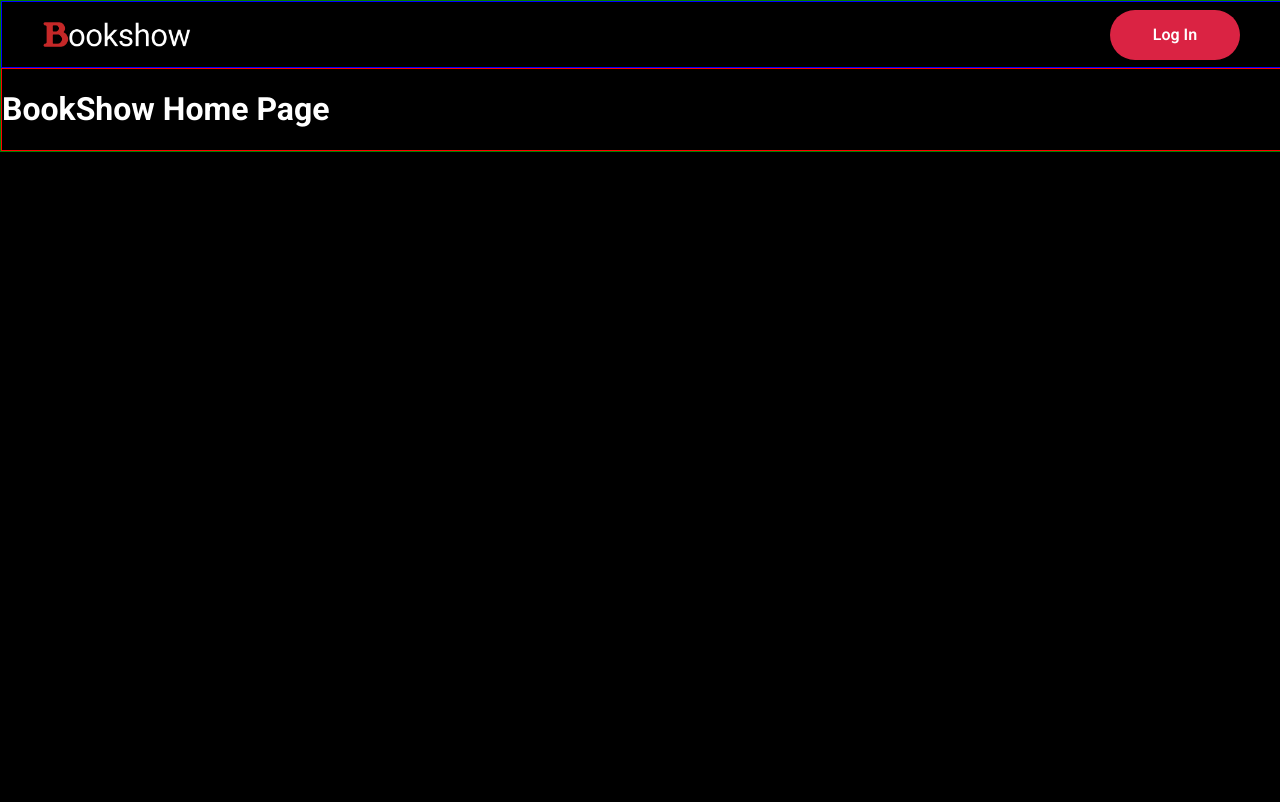
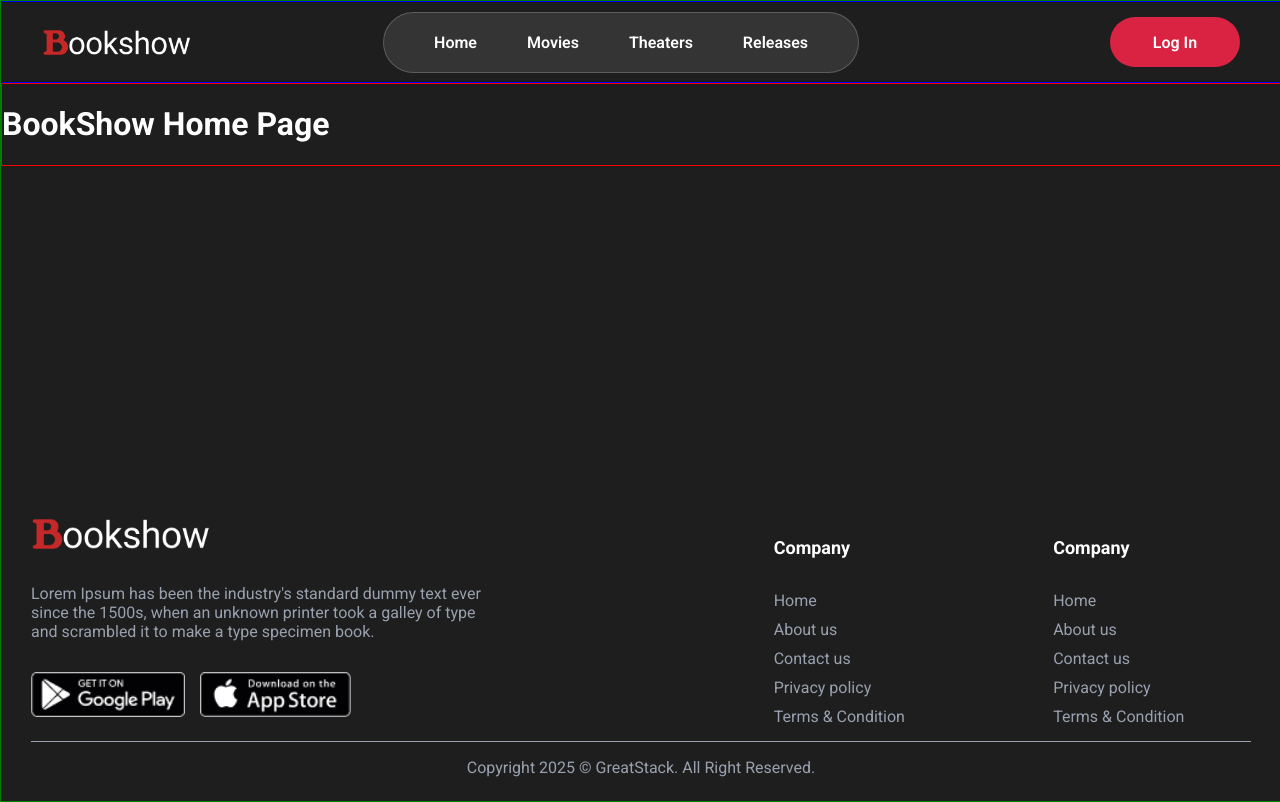
Before and after one commit to nitesh0289/Bookshow, a React (Create React App) app: page / in a window 1280 px wide. Built offline with nearby package versions, Linux system fonts and the light colour scheme; some icons are missing.

Commit message:
added navbar and footer in layout

```diff
--- a/src/components/molecules/footer/footer.module.scss
+++ b/src/components/molecules/footer/footer.module.scss
@@ -0,0 +1,73 @@
+.footer {
+  display: grid;
+  width: auto;
+  bottom: 0px;
+  padding: 10px 30px;
+  position: absolute;
+  grid-template-rows: auto 50px;
+
+  .top {
+    display: grid;
+    gap: 15px;
+    width: 100%;
+    padding: 15px 0;
+    grid-template-columns: 2fr 0.8fr 0.8fr;
+
+    > .column1 {
+      display: flex;
+      gap: 15px;
+      width: 100%;
+      flex-direction: column;
+      > .footer-logo {
+        > img {
+          width: auto;
+          height: 30px;
+        }
+      }
+
+      > p {
+        width: 70%;
+        color: var(--grey);
+      }
+
+      .app-install {
+        display: flex;
+        gap: 15px;
+        > img {
+          height: 45px;
+        }
+      }
+    }
+
+    > .column2 {
+      display: flex;
+      margin: 0 auto;
+      gap: 15px;
+      flex-direction: column;
+
+      > h3 {
+        font-size: var(--fs-lg);
+      }
+
+      > div {
+        display: grid;
+        gap: 10px;
+
+        > a {
+          color: var(--grey);
+          font-size: var(--fs-md);
+        }
+      }
+    }
+  }
+
+  .subFooter {
+    display: flex;
+    height: 100%;
+    color: var(--grey);
+    align-items: center;
+    font-size: var(--fs-md);
+    justify-content: center;
+    border-top: 1px solid var(--grey);
+  }
+}
--- a/src/components/molecules/footer/index.js
+++ b/src/components/molecules/footer/index.js
@@ -1,12 +1,54 @@
 import React from "react";
 
+import PlayStore from "../../../assets/play-store.png";
+import AppStore from "../../../assets/app-store.png";
+import BrandLogo from "../../../assets/logo.png";
 import styles from "./footer.module.scss";
 
 function Footer() {
   return (
-    <article>
-      <h1>Footer</h1>
-    </article>
+    <footer className={styles.footer}>
+      {/* Top Row */}
+      <div className={styles.top}>
+        <div className={styles.column1}>
+          <div className={styles["footer-logo"]}>
+            <img src={BrandLogo} alt={"brand-logo"} />
+          </div>
+          <p>
+            Lorem Ipsum has been the industry's standard dummy text ever since the 1500s, when an
+            unknown printer took a galley of type and scrambled it to make a type specimen book.
+          </p>
+          <div className={styles["app-install"]}>
+            <img src={PlayStore} alt={"playstore-logo"} />
+            <img src={AppStore} alt={"appstore-logo"} />
+          </div>
+        </div>
+        <div className={styles.column2}>
+          <h3>Company</h3>
+
+          <div>
+            <a>Home</a>
+            <a>About us</a>
+            <a>Contact us</a>
+            <a>Privacy policy</a>
+            <a>Terms & Condition</a>
+          </div>
+        </div>
+        <div className={styles.column2}>
+          <h3>Company</h3>
+
+          <div>
+            <a>Home</a>
+            <a>About us</a>
+            <a>Contact us</a>
+            <a>Privacy policy</a>
+            <a>Terms & Condition</a>
+          </div>
+        </div>
+      </div>
+      {/* Bottom Row */}
+      <div className={styles.subFooter}>Copyright 2025 © GreatStack. All Right Reserved.</div>
+    </footer>
   );
 }
 
--- a/src/components/molecules/navbar/index.js
+++ b/src/components/molecules/navbar/index.js
@@ -16,7 +16,12 @@ function Navbar() {
       <img src={BrandLogo} alt="BookShow" />
 
       {/* Middle */}
-      <nav></nav>
+      <nav className={styles.nav}>
+        <a>Home</a>
+        <a>Movies</a>
+        <a>Theaters</a>
+        <a>Releases</a>
+      </nav>
 
       {/* Right */}
       <div className={styles.right}>
--- a/src/components/molecules/navbar/navbar.module.scss
+++ b/src/components/molecules/navbar/navbar.module.scss
@@ -1,6 +1,6 @@
 .navbar {
   display: flex;
-  height: 65px;
+  height: 80px;
   padding: 0px 40px;
   align-items: center;
   border: 1px solid blue;
@@ -9,6 +9,29 @@
   > img {
     width: auto;
     height: 25px;
+  }
+
+  .nav {
+    display: flex;
+    gap: 50px;
+    padding: 20px 50px;
+    background: rgba(255, 255, 255, 0.1);
+    border-radius: 50px;
+    backdrop-filter: blur(10px);
+    -webkit-backdrop-filter: blur(10px);
+    border: 1px solid rgba(255, 255, 255, 0.2);
+
+    > a {
+      color: var(--white);
+      font-weight: 600;
+      text-decoration: none;
+      font-size: var(--fs-md);
+      transition: color 0.3s;
+
+      &:hover {
+        color: var(--red);
+      }
+    }
   }
 
   .right {
--- a/src/layouts/index.js
+++ b/src/layouts/index.js
@@ -1,6 +1,7 @@
 import React from "react";
 import { Outlet } from "react-router";
 
+import Footer from "../components/molecules/footer";
 import Navbar from "../components/molecules/navbar";
 import styles from "./layout.module.scss";
 
@@ -14,6 +15,7 @@ function Layout() {
       <Outlet />
 
       {/* Footer */}
+      <Footer />
     </main>
   );
 }
--- a/src/layouts/layout.module.scss
+++ b/src/layouts/layout.module.scss
@@ -1,7 +1,8 @@
 .container {
   display: flex;
   width: 100vw;
-  height: 100%;
+  height: 100vh;
+  position: relative;
   flex-direction: column;
   border: 1px solid green;
 }
--- a/src/styles/default.scss
+++ b/src/styles/default.scss
@@ -16,7 +16,7 @@ body {
   padding: 0px;
   margin: 0px;
   overflow: hidden auto;
-  background-color: var(--black);
+  background-color: var(--primary);
 }
 
 h1,
@@ -28,3 +28,7 @@ h6 {
   overflow: hidden;
   text-transform: none;
 }
+
+a {
+  cursor: pointer;
+}
--- a/src/styles/theme.scss
+++ b/src/styles/theme.scss
@@ -20,6 +20,7 @@
   --white: #ffffff;
   --dark: #12161c;
   --black: #000000;
+  --primary: #1e1e1e;
   --grey: #99a1af;
   --secondary-dark: #1e2939;
 }
```
Also changed, not shown: src/assets/app-store.png (added), src/assets/play-store.png (added).
